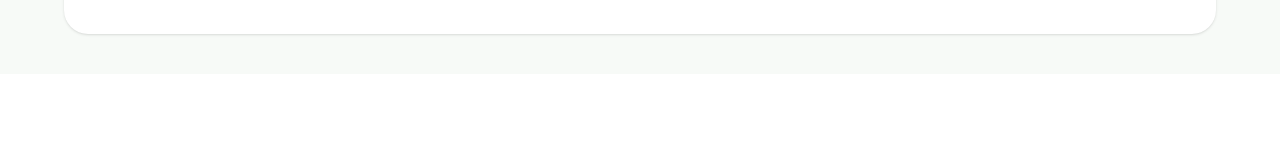
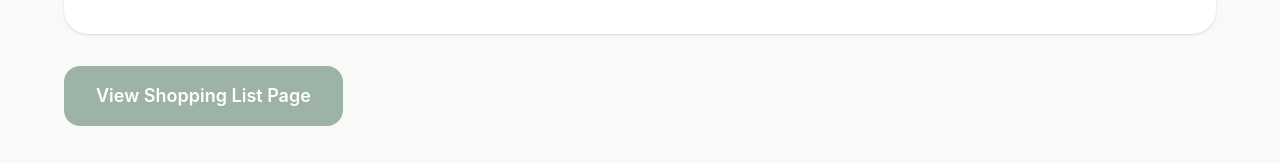
Before and after one commit to TatevikTadevosyan86/PlanEat, a React app in the folder frontend/: page /meal-plan in a window 1280 px wide. Shown: the part 1213-1376 px from the top of the page. Before the commit the page ends 1287 px from the top, so only its background shows below. Built offline with nearby package versions, Linux system fonts and the light colour scheme; no server answers; the HTML template or start-up script is replaced by a standard one.

Commit message:
Add a CTA button

```diff
--- a/frontend/src/pages/MealPlan.jsx
+++ b/frontend/src/pages/MealPlan.jsx
@@ -316,6 +316,15 @@ await createMealPlan({
                 </div>
               )}
             </section>
+            <div className="mt-8">
+  <Link
+    to="/shopping-list"
+    className="inline-block rounded-2xl bg-[#9db3a8] px-8 py-4 text-lg font-semibold text-white"
+  >
+    View Shopping List Page
+  </Link>
+</div>
+
           </div>
         </main>
       </div>
```
